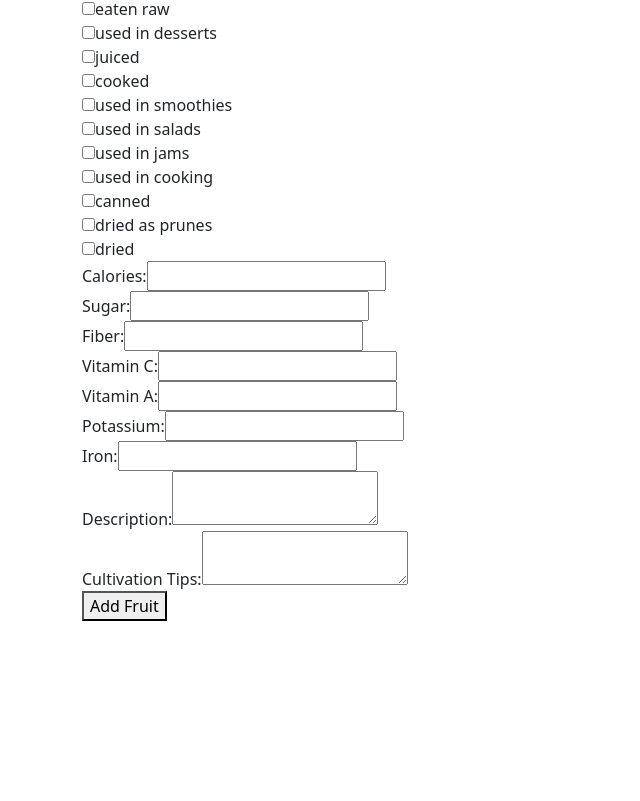
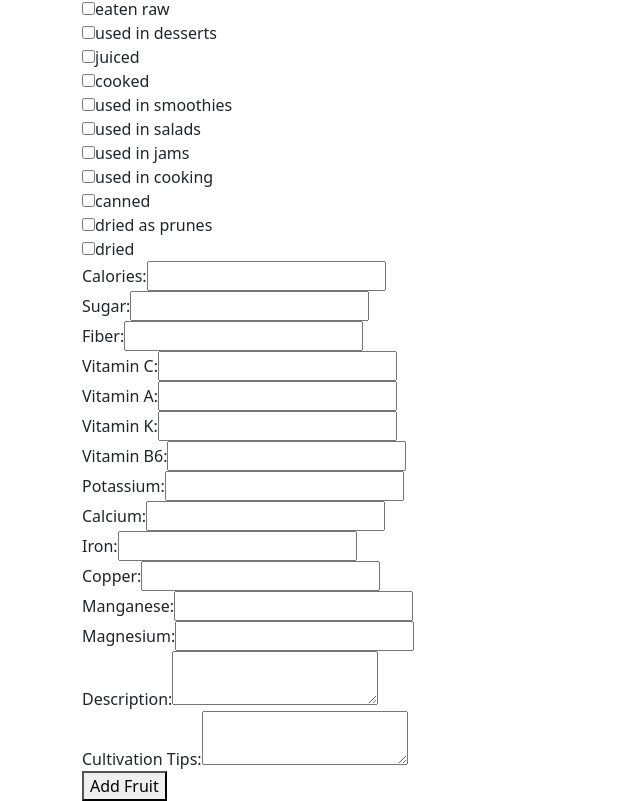
Before and after one commit to guzegui/fruits-fullstack-MERN, a React (Vite) app in the folder client/: page /new-fruit in a window 1280 px wide. Shown: the part 517-1318 px from the top of the page, without its empty margins (0-640 px from the left). Before the commit the page ends 1138 px from the top, so only its background shows below. Built offline with nearby package versions, Linux system fonts and the light colour scheme; the HTML template or start-up script is replaced by a standard one.

Commit message:
Change mineral and vitamin validation to number. Problems with nested fields

```diff
--- a/client/src/pages/AddFruitPage.jsx
+++ b/client/src/pages/AddFruitPage.jsx
@@ -16,11 +16,17 @@ const AddFruitPage = () => {
       fiber: "",
       vitamins: {
         vitaminC: "",
+        vitaminK: "",
         vitaminA: "",
+        vitaminB6: "",
       },
       minerals: {
         potassium: "",
+        calcium: "",
         iron: "",
+        copper: "",
+        manganese: "",
+        magnesium: "",
       },
     },
     average_weight: "",
@@ -33,6 +39,24 @@ const AddFruitPage = () => {
     description: "",
     cultivation_tips: "",
   });
+
+  /*
+  vitamins: {
+            vitaminC: { type: Number },
+            vitaminA: { type: Number },
+            vitaminK: { type: Number },
+            vitaminB6: { type: Number }
+        },
+        minerals: {
+            potassium: { type: Number },
+            calcium: { type: Number },
+            iron: { type: Number },
+            copper: { type: Number },
+            manganese: { type: Number },
+            magnesium: { type: Number }
+        }
+
+  */
 
   const usesOptions = [
     "eaten raw",
@@ -100,13 +124,42 @@ const AddFruitPage = () => {
         calories: parseFloat(fruitData.nutritional_values.calories),
         sugar: parseFloat(fruitData.nutritional_values.sugar),
         fiber: parseFloat(fruitData.nutritional_values.fiber),
+        vitamins: {
+          vitaminC: parseFloat(fruitData.nutritional_values.vitamins.vitaminC),
+          vitaminK: parseFloat(fruitData.nutritional_values.vitamins.vitaminK),
+          vitaminA: parseFloat(fruitData.nutritional_values.vitamins.vitaminA),
+          vitaminB6: parseFloat(
+            fruitData.nutritional_values.vitamins.vitaminB6
+          ),
+        },
+        minerals: {
+          potassium: parseFloat(
+            fruitData.nutritional_values.minerals.potassium
+          ),
+          calcium: parseFloat(fruitData.nutritional_values.minerals.calcium),
+          iron: parseFloat(fruitData.nutritional_values.minerals.iron),
+          copper: parseFloat(fruitData.nutritional_values.minerals.copper),
+          manganese: parseFloat(
+            fruitData.nutritional_values.minerals.manganese
+          ),
+          magnesium: parseFloat(
+            fruitData.nutritional_values.minerals.magnesium
+          ),
+        },
       },
     };
 
-    console.log("Submitting fruit data:", formattedFruitData);
+    console.log(
+      "Submitting fruit data:",
+      JSON.stringify(formattedFruitData, null, 2)
+    );
 
     axios
-      .post("http://localhost:5005/fruit", formattedFruitData)
+      .post("http://localhost:5005/fruit", formattedFruitData, {
+        headers: {
+          "Content-Type": "application/json",
+        },
+      })
       .then((response) => {
         console.log("Fruit added successfully!", response.data);
         navigate(`/fruit/${response.data._id}`);
@@ -300,25 +353,53 @@ const AddFruitPage = () => {
         <div>
           <label>Vitamin C:</label>
           <input
-            type="text"
+            type="number"
+            name="nutritional_values.vitamins.vitaminC"
+            value={fruitData.nutritional_values.vitamins.vitaminC}
+            onChange={handleChange}
+          />
+        </div>
+
+        <div>
+          <label>Vitamin A:</label>
+          <input
+            type="number"
+            name="nutritional_values.vitamins.vitaminA"
+            value={fruitData.nutritional_values.vitamins.vitaminA}
+            onChange={handleChange}
+          />
+        </div>
+        <div>
+          <label>Vitamin K:</label>
+          <input
+            type="number"
             name="nutritional_values.vitamins.vitaminC"
             value={fruitData.nutritional_values.vitamins.vitaminC}
             onChange={handleChange}
           />
         </div>
         <div>
-          <label>Vitamin A:</label>
+          <label>Vitamin B6:</label>
           <input
-            type="text"
-            name="nutritional_values.vitamins.vitaminA"
-            value={fruitData.nutritional_values.vitamins.vitaminA}
+            type="number"
+            name="nutritional_values.vitamins.vitaminC"
+            value={fruitData.nutritional_values.vitamins.vitaminC}
             onChange={handleChange}
           />
         </div>
         <div>
           <label>Potassium:</label>
           <input
-            type="text"
+            type="number"
+            name="nutritional_values.minerals.potassium"
+            value={fruitData.nutritional_values.minerals.potassium}
+            onChange={handleChange}
+          />
+        </div>
+        <div>
+          <label>Calcium:</label>
+          <input
+            type="number"
             name="nutritional_values.minerals.potassium"
             value={fruitData.nutritional_values.minerals.potassium}
             onChange={handleChange}
@@ -327,7 +408,34 @@ const AddFruitPage = () => {
         <div>
           <label>Iron:</label>
           <input
-            type="text"
+            type="number"
+            name="nutritional_values.minerals.iron"
+            value={fruitData.nutritional_values.minerals.iron}
+            onChange={handleChange}
+          />
+        </div>
+        <div>
+          <label>Copper:</label>
+          <input
+            type="number"
+            name="nutritional_values.minerals.iron"
+            value={fruitData.nutritional_values.minerals.iron}
+            onChange={handleChange}
+          />
+        </div>
+        <div>
+          <label>Manganese:</label>
+          <input
+            type="number"
+            name="nutritional_values.minerals.iron"
+            value={fruitData.nutritional_values.minerals.iron}
+            onChange={handleChange}
+          />
+        </div>
+        <div>
+          <label>Magnesium:</label>
+          <input
+            type="number"
             name="nutritional_values.minerals.iron"
             value={fruitData.nutritional_values.minerals.iron}
             onChange={handleChange}
--- a/client/src/pages/FruitDetailsPage.jsx
+++ b/client/src/pages/FruitDetailsPage.jsx
@@ -51,7 +51,7 @@ function FruitDetailsPage() {
                   {Object.entries(fruit.nutritional_values.vitamins).map(
                     ([key, value]) => (
                       <li key={key}>
-                        {key}: {value}
+                        {key}: {value}% Daily Value
                       </li>
                     )
                   )}
@@ -63,7 +63,7 @@ function FruitDetailsPage() {
                   {Object.entries(fruit.nutritional_values.minerals).map(
                     ([key, value]) => (
                       <li key={key}>
-                        {key}: {value}
+                        {key}: {value}% Daily Value
                       </li>
                     )
                   )}
```
Also changed, not shown: 2 other files (tests, documents, lock files or other folders).
